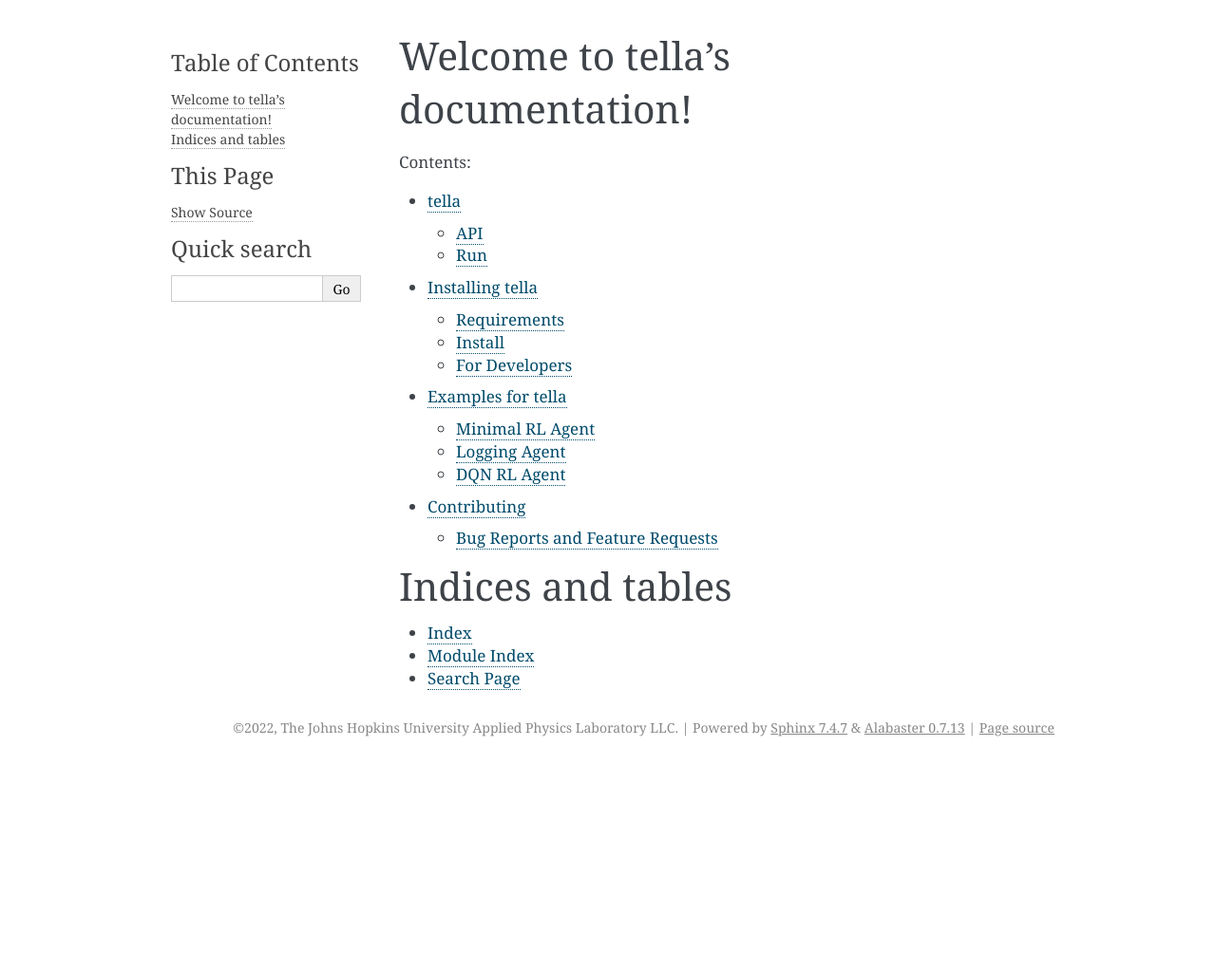
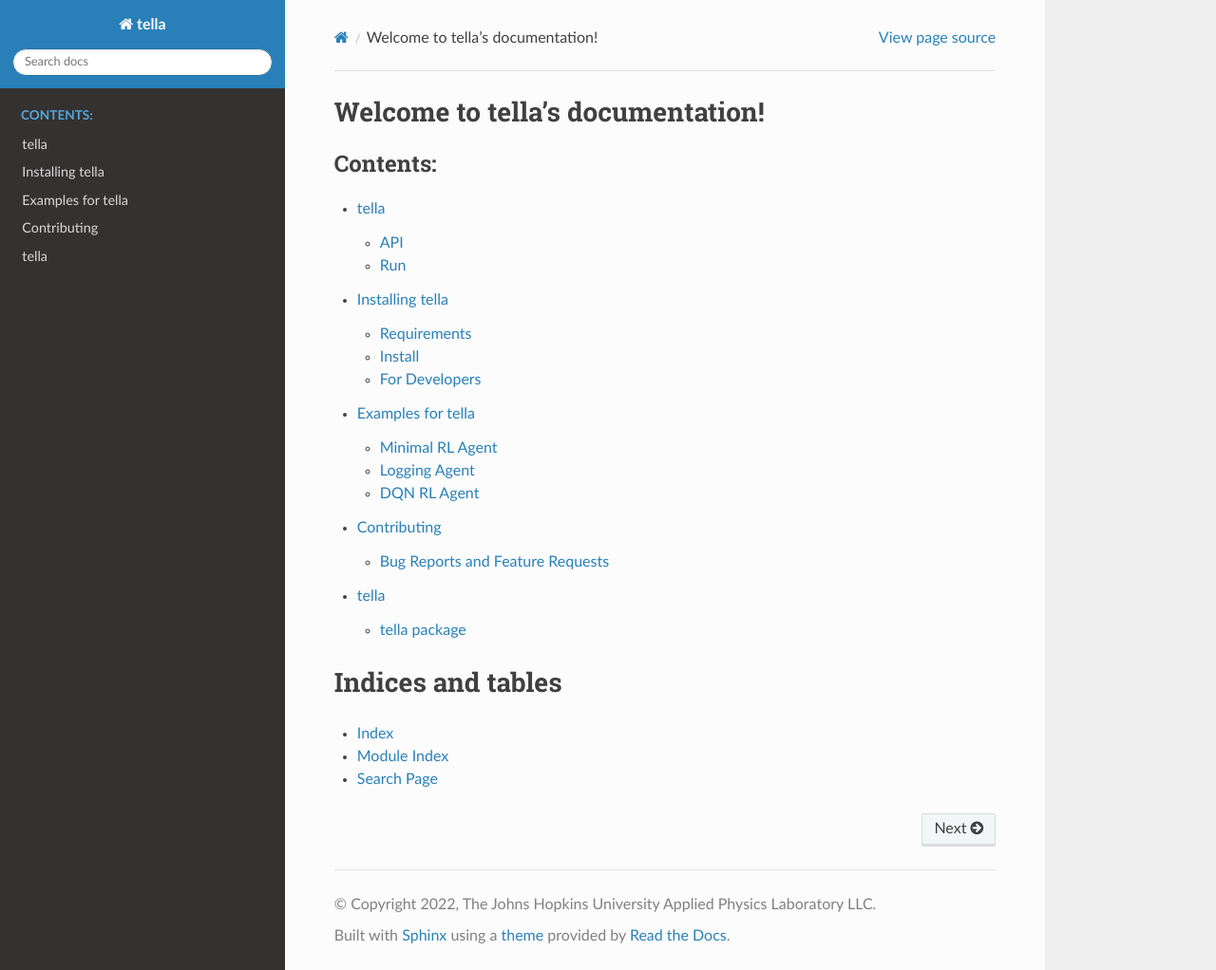
Before and after one commit to lifelong-learning-systems/tella, a Sphinx documentation site: the page built from docs/index.rst, in a window 1280 px wide and 1022 px high. Shown: the whole window at 95% size. Built offline with Sphinx 7.4.7 and the Read the Docs theme 2.0.0, drawn with Linux system fonts in a browser that asks for light colours.

Commit message:
Add autodoc extension and formatting theme

```diff
--- a/docs/conf.py
+++ b/docs/conf.py
@@ -9,10 +9,10 @@
 # If extensions (or modules to document with autodoc) are in another directory,
 # add these directories to sys.path here. If the directory is relative to the
 # documentation root, use os.path.abspath to make it absolute, like shown here.
-#
-# import os
-# import sys
-# sys.path.insert(0, os.path.abspath('.'))
+
+import os
+import sys
+sys.path.insert(0, os.path.abspath('..'))
 
 
 # -- Project information -----------------------------------------------------
@@ -27,7 +27,9 @@ author = "The Johns Hopkins University Applied Physics Laboratory LLC"
 # Add any Sphinx extension module names here, as strings. They can be
 # extensions coming with Sphinx (named 'sphinx.ext.*') or your custom
 # ones.
-extensions = []
+extensions = [
+    "sphinx.ext.autodoc",
+]
 
 # Add any paths that contain templates here, relative to this directory.
 templates_path = ["_templates"]
@@ -43,7 +45,7 @@ exclude_patterns = ["_build", "Thumbs.db", ".DS_Store"]
 # The theme to use for HTML and HTML Help pages.  See the documentation for
 # a list of builtin themes.
 #
-html_theme = "alabaster"
+html_theme = "sphinx_rtd_theme"
 
 # Add any paths that contain custom static files (such as style sheets) here,
 # relative to this directory. They are copied after the builtin static files,
--- a/docs/index.rst
+++ b/docs/index.rst
@@ -14,6 +14,7 @@ Welcome to tella's documentation!
    INSTALL.rst
    EXAMPLES.rst
    CONTRIBUTING.rst
+   modules.rst
 
 
 Indices and tables
--- /dev/null
+++ b/docs/modules.rst
@@ -0,0 +1,7 @@
+tella
+=====
+
+.. toctree::
+   :maxdepth: 4
+
+   tella
--- /dev/null
+++ b/docs/requirements.txt
@@ -0,0 +1 @@
+sphinx_rtd_theme
```
Also changed, not shown: docs/tella.rst (added, +45 -0 lines), 1 other file.
